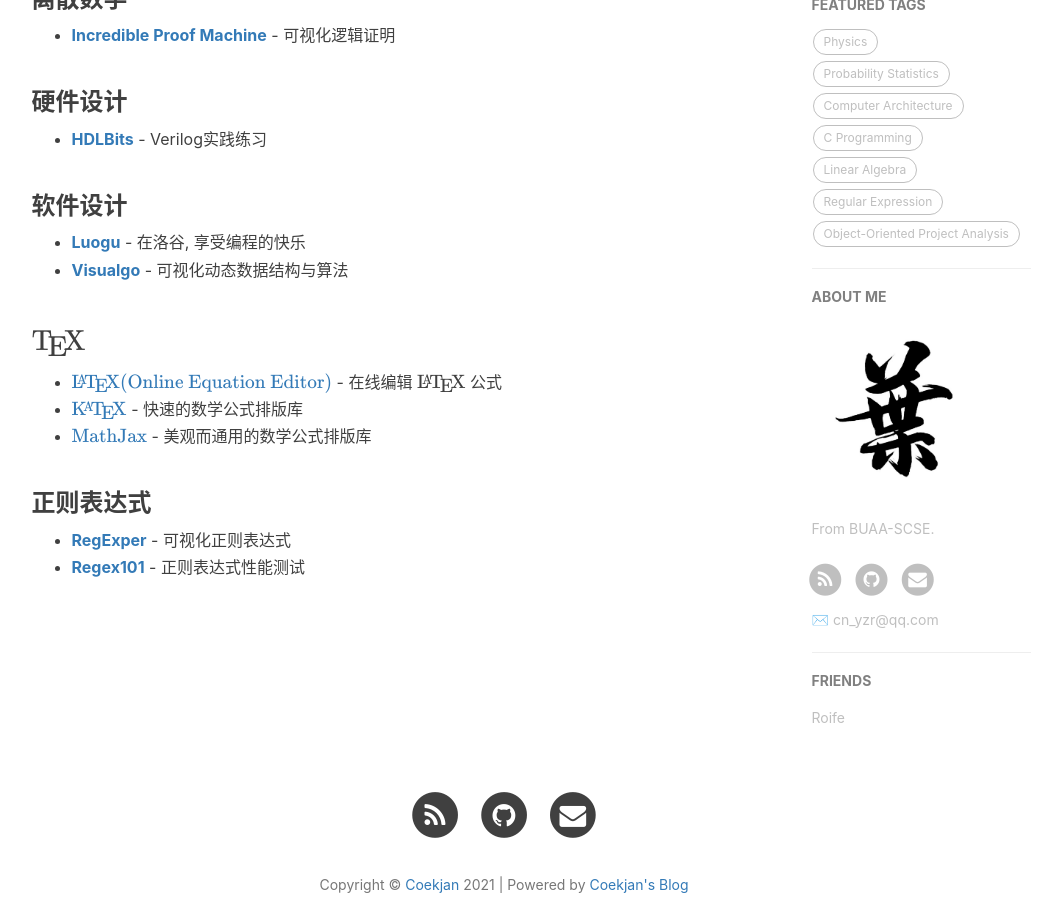
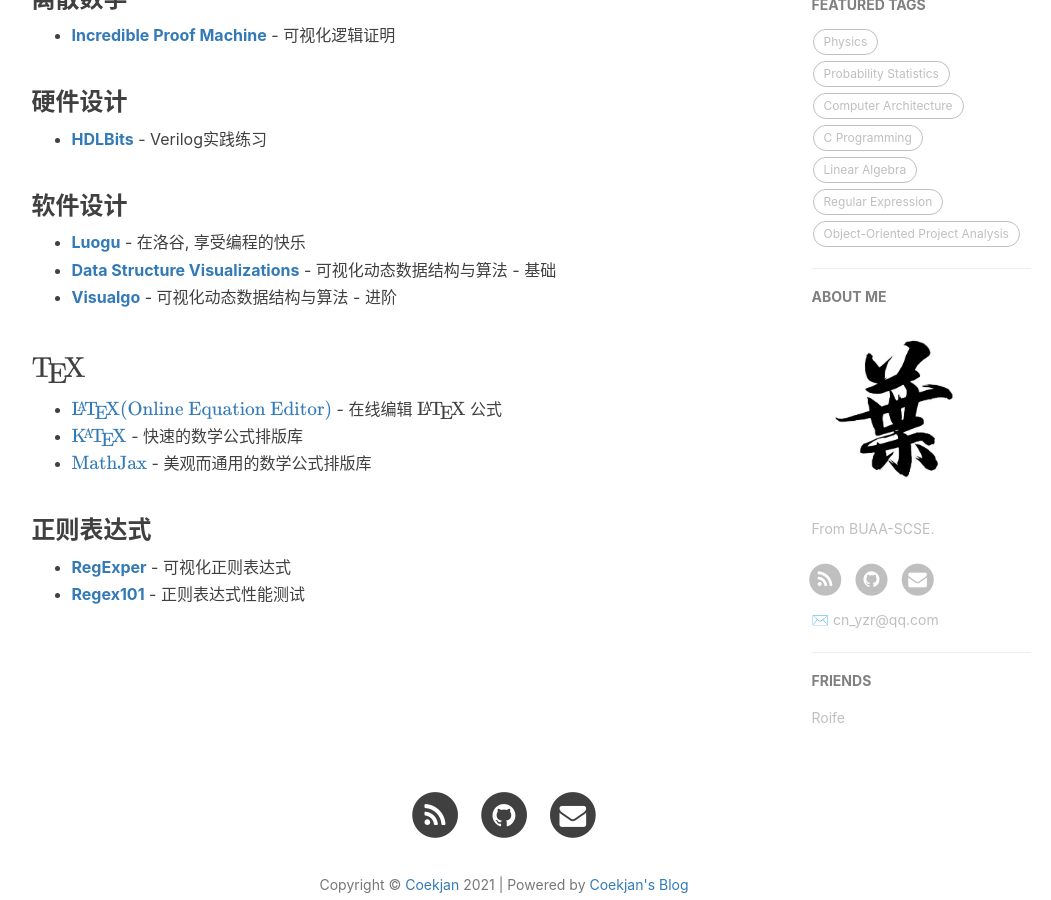
Before and after one commit to Coekjan/coekjan.github.io, a Jekyll site: the page built from 1-resources.html, in a window 1280 px wide and 900 px high, scrolled down 482 px. Shown: the whole window, without its empty margins (136-1187 px from the left). Built offline with Jekyll 4.4.1, drawn with Linux system fonts in a browser that asks for light colours; nearby versions of some CDN libraries; comment, search, counter and statistics services are not loaded.

Commit message:
Update resource/zh.md

```diff
--- a/_includes/resources/zh.md
+++ b/_includes/resources/zh.md
@@ -9,7 +9,8 @@
 ### 软件设计
 
 * **[Luogu](https://www.luogu.com.cn/)** - 在洛谷, 享受编程的快乐
-* **[Visualgo](https://visualgo.net/zh)** - 可视化动态数据结构与算法
+* **[Data Structure Visualizations](https://www.cs.usfca.edu/~galles/visualization/Algorithms.html)** - 可视化动态数据结构与算法 - 基础
+* **[Visualgo](https://visualgo.net/zh)** - 可视化动态数据结构与算法 - 进阶
 
 ### $\TeX$
 
```
